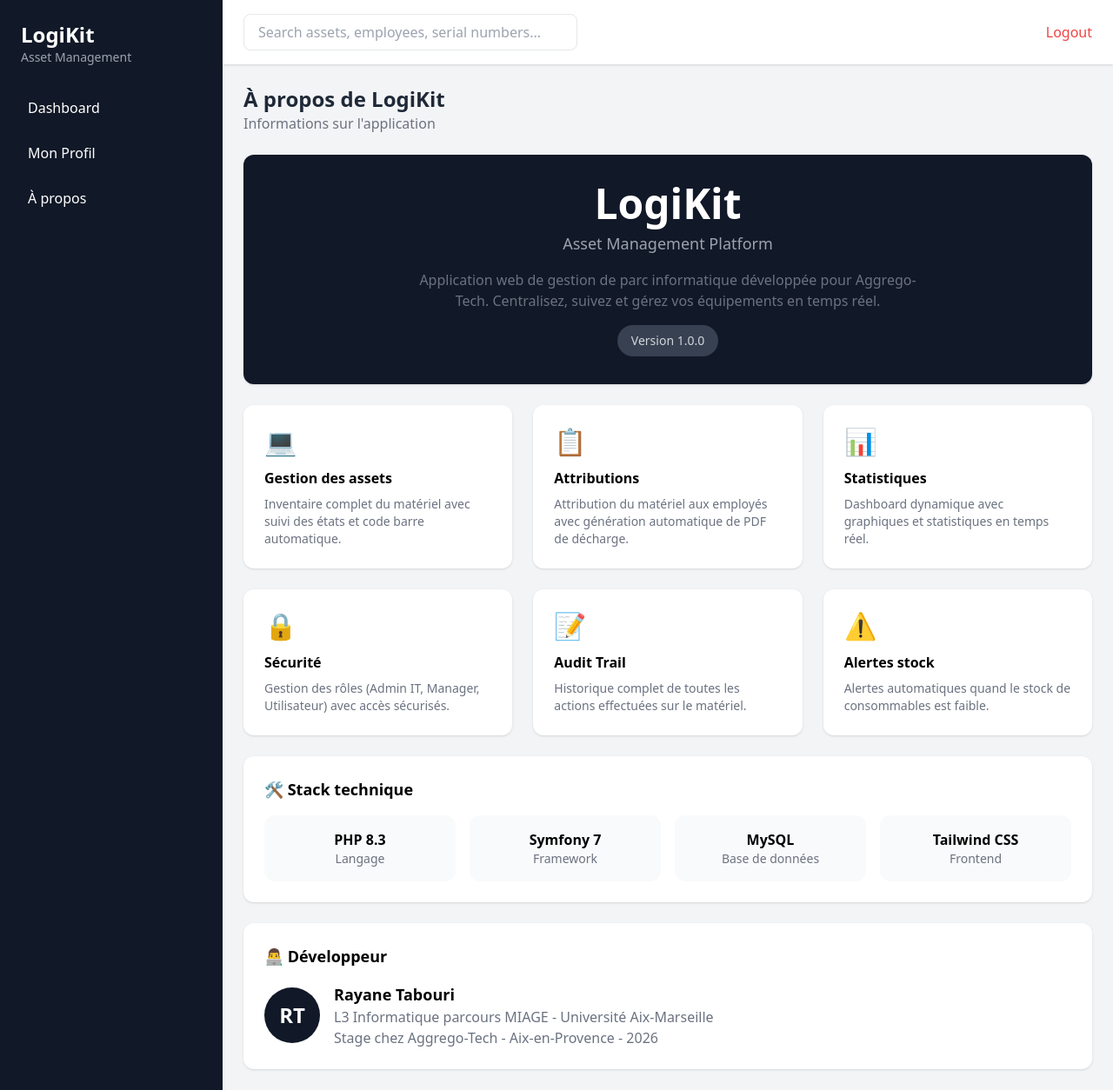
After one commit to rayanetab/logikit, a Symfony app: template templates/about/index.html.twig in a window 1280 px wide. The commit adds this page. Shown: the whole page at 87% size. Run offline with Twig, Linux system fonts and the light colour scheme; the template is opened without the code that fills it, so the values that code supplies are empty; some libraries are stand-ins or nearby versions.

Commit message:
Page À propos + page 404 + recherche globale

```diff
--- /dev/null
+++ b/templates/about/index.html.twig
@@ -0,0 +1,95 @@
+{% extends 'base.html.twig' %}
+
+{% block title %}À propos - LogiKit{% endblock %}
+
+{% block body %}
+<div class="mb-6">
+    <h1 class="text-2xl font-bold text-gray-800">À propos de LogiKit</h1>
+    <p class="text-gray-500">Informations sur l'application</p>
+</div>
+
+{# Logo et description #}
+<div class="bg-gray-900 text-white rounded-xl shadow p-8 mb-6 text-center">
+    <h1 class="text-5xl font-bold mb-2">LogiKit</h1>
+    <p class="text-gray-400 text-lg">Asset Management Platform</p>
+    <p class="text-gray-500 mt-4 max-w-xl mx-auto">
+        Application web de gestion de parc informatique développée pour Aggrego-Tech.
+        Centralisez, suivez et gérez vos équipements en temps réel.
+    </p>
+    <span class="mt-4 inline-block bg-gray-700 text-gray-300 px-4 py-2 rounded-full text-sm">
+        Version 1.0.0
+    </span>
+</div>
+
+{# Fonctionnalités #}
+<div class="grid grid-cols-3 gap-6 mb-6">
+    <div class="bg-white rounded-xl shadow p-6">
+        <div class="text-3xl mb-3">💻</div>
+        <h3 class="font-bold mb-2">Gestion des assets</h3>
+        <p class="text-gray-500 text-sm">Inventaire complet du matériel avec suivi des états et code barre automatique.</p>
+    </div>
+    <div class="bg-white rounded-xl shadow p-6">
+        <div class="text-3xl mb-3">📋</div>
+        <h3 class="font-bold mb-2">Attributions</h3>
+        <p class="text-gray-500 text-sm">Attribution du matériel aux employés avec génération automatique de PDF de décharge.</p>
+    </div>
+    <div class="bg-white rounded-xl shadow p-6">
+        <div class="text-3xl mb-3">📊</div>
+        <h3 class="font-bold mb-2">Statistiques</h3>
+        <p class="text-gray-500 text-sm">Dashboard dynamique avec graphiques et statistiques en temps réel.</p>
+    </div>
+    <div class="bg-white rounded-xl shadow p-6">
+        <div class="text-3xl mb-3">🔒</div>
+        <h3 class="font-bold mb-2">Sécurité</h3>
+        <p class="text-gray-500 text-sm">Gestion des rôles (Admin IT, Manager, Utilisateur) avec accès sécurisés.</p>
+    </div>
+    <div class="bg-white rounded-xl shadow p-6">
+        <div class="text-3xl mb-3">📝</div>
+        <h3 class="font-bold mb-2">Audit Trail</h3>
+        <p class="text-gray-500 text-sm">Historique complet de toutes les actions effectuées sur le matériel.</p>
+    </div>
+    <div class="bg-white rounded-xl shadow p-6">
+        <div class="text-3xl mb-3">⚠️</div>
+        <h3 class="font-bold mb-2">Alertes stock</h3>
+        <p class="text-gray-500 text-sm">Alertes automatiques quand le stock de consommables est faible.</p>
+    </div>
+</div>
+
+{# Stack technique #}
+<div class="bg-white rounded-xl shadow p-6 mb-6">
+    <h2 class="text-lg font-bold mb-4">🛠️ Stack technique</h2>
+    <div class="grid grid-cols-4 gap-4">
+        <div class="text-center p-4 bg-gray-50 rounded-xl">
+            <p class="font-bold">PHP 8.3</p>
+            <p class="text-gray-500 text-sm">Langage</p>
+        </div>
+        <div class="text-center p-4 bg-gray-50 rounded-xl">
+            <p class="font-bold">Symfony 7</p>
+            <p class="text-gray-500 text-sm">Framework</p>
+        </div>
+        <div class="text-center p-4 bg-gray-50 rounded-xl">
+            <p class="font-bold">MySQL</p>
+            <p class="text-gray-500 text-sm">Base de données</p>
+        </div>
+        <div class="text-center p-4 bg-gray-50 rounded-xl">
+            <p class="font-bold">Tailwind CSS</p>
+            <p class="text-gray-500 text-sm">Frontend</p>
+        </div>
+    </div>
+</div>
+
+{# Développeur #}
+<div class="bg-white rounded-xl shadow p-6">
+    <h2 class="text-lg font-bold mb-4">👨‍💻 Développeur</h2>
+    <div class="flex items-center gap-4">
+        <div class="w-16 h-16 rounded-full bg-gray-900 text-white flex items-center justify-center text-2xl font-bold">
+            RT
+        </div>
+        <div>
+            <p class="font-bold text-lg">Rayane Tabouri</p>
+            <p class="text-gray-500">L3 Informatique parcours MIAGE - Université Aix-Marseille</p>
+            <p class="text-gray-500">Stage chez Aggrego-Tech - Aix-en-Provence - 2026</p>
+        </div>
+    </div>
+</div>
+{% endblock %}
--- a/templates/base.html.twig
+++ b/templates/base.html.twig
@@ -47,6 +47,9 @@
 <a href="{{ path('app_profile') }}" class="flex items-center px-4 py-3 rounded-lg mb-1 hover:bg-gray-700 text-white">
     Mon Profil
 </a>
+<a href="{{ path('app_about') }}" class="flex items-center px-4 py-3 rounded-lg mb-1 hover:bg-gray-700 text-white">
+    À propos
+</a>
 
             </nav>
         </div>
```
Also changed, not shown: src/Controller/AboutController.php (added, +18 -0 lines).
